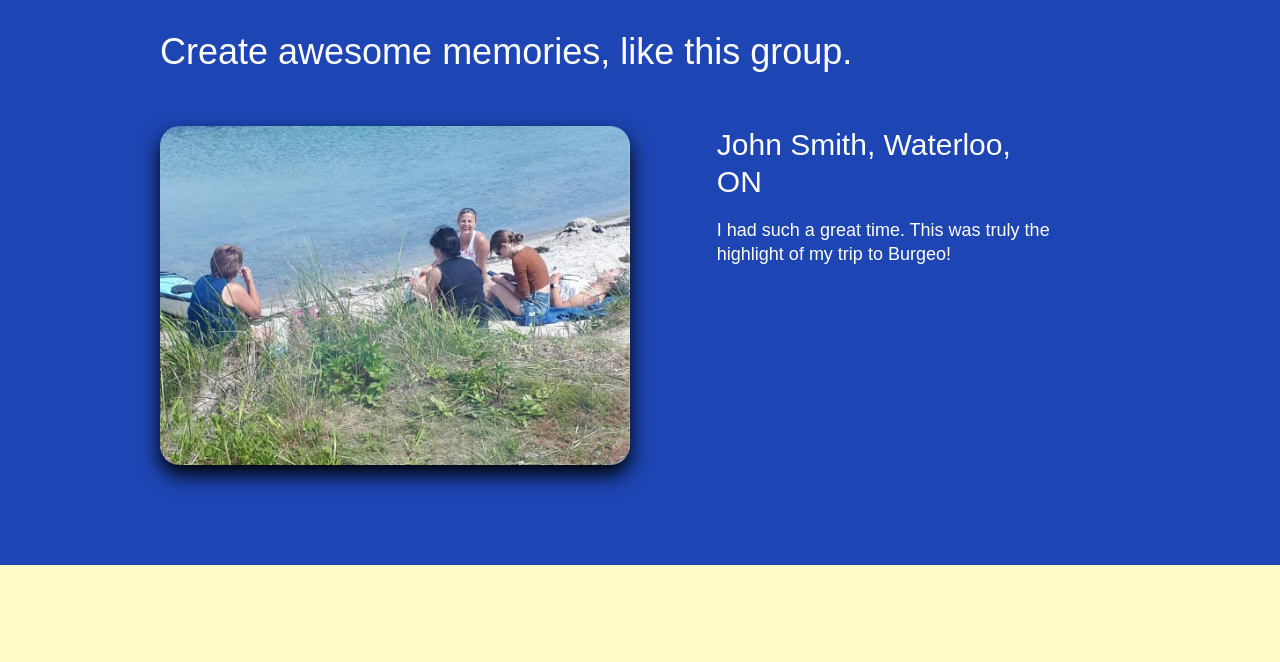
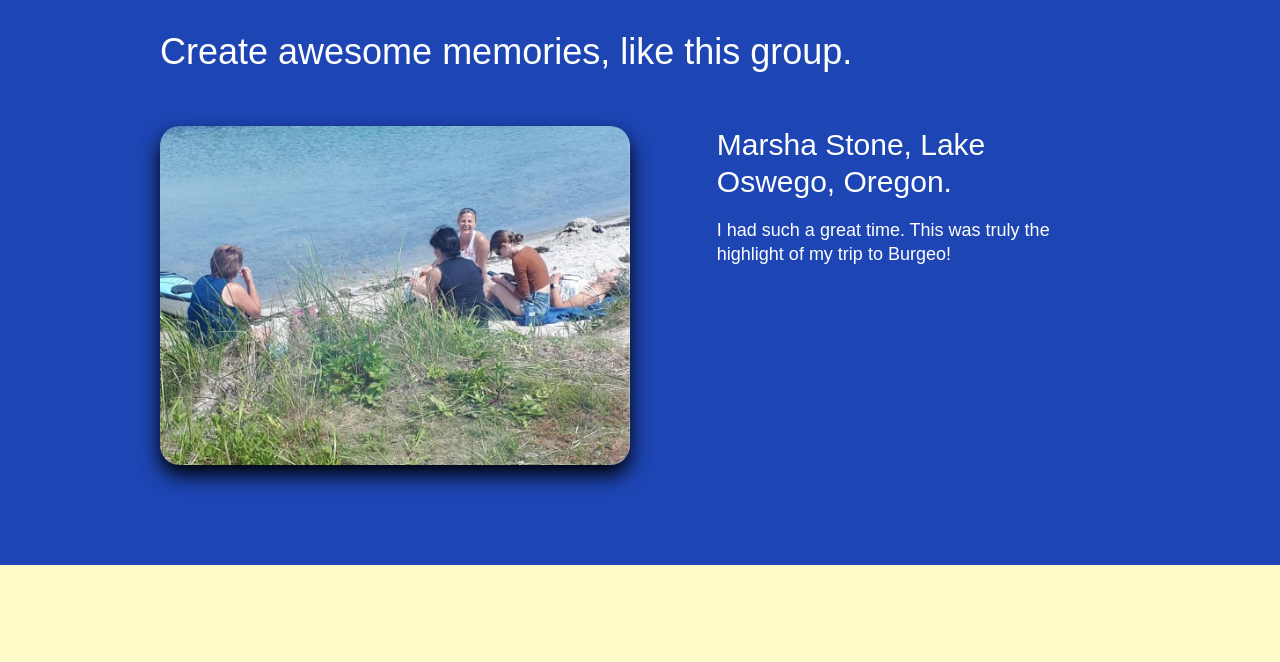
Before and after one commit to JamieS3373/sunset-adventures, a website built with Parcel: page index.html in a window 1280 px wide. Shown: the part 1880-2542 px from the top of the page. Built offline with nearby package versions, Linux system fonts and the light colour scheme.

Commit message:
Updated testimonial

```diff
--- a/index.html
+++ b/index.html
@@ -163,7 +163,7 @@
             <img src="./img/chilling-on-beach.png" alt="chillin on the beach"/>
           </figure>
           <div>
-            <h3>John Smith, Waterloo, ON</h3>
+            <h3>Marsha Stone, Lake Oswego, Oregon.</h3>
             <p>I had such a great time. This was truly the highlight of my trip to Burgeo!</p>
           </div>
        </article>
```
